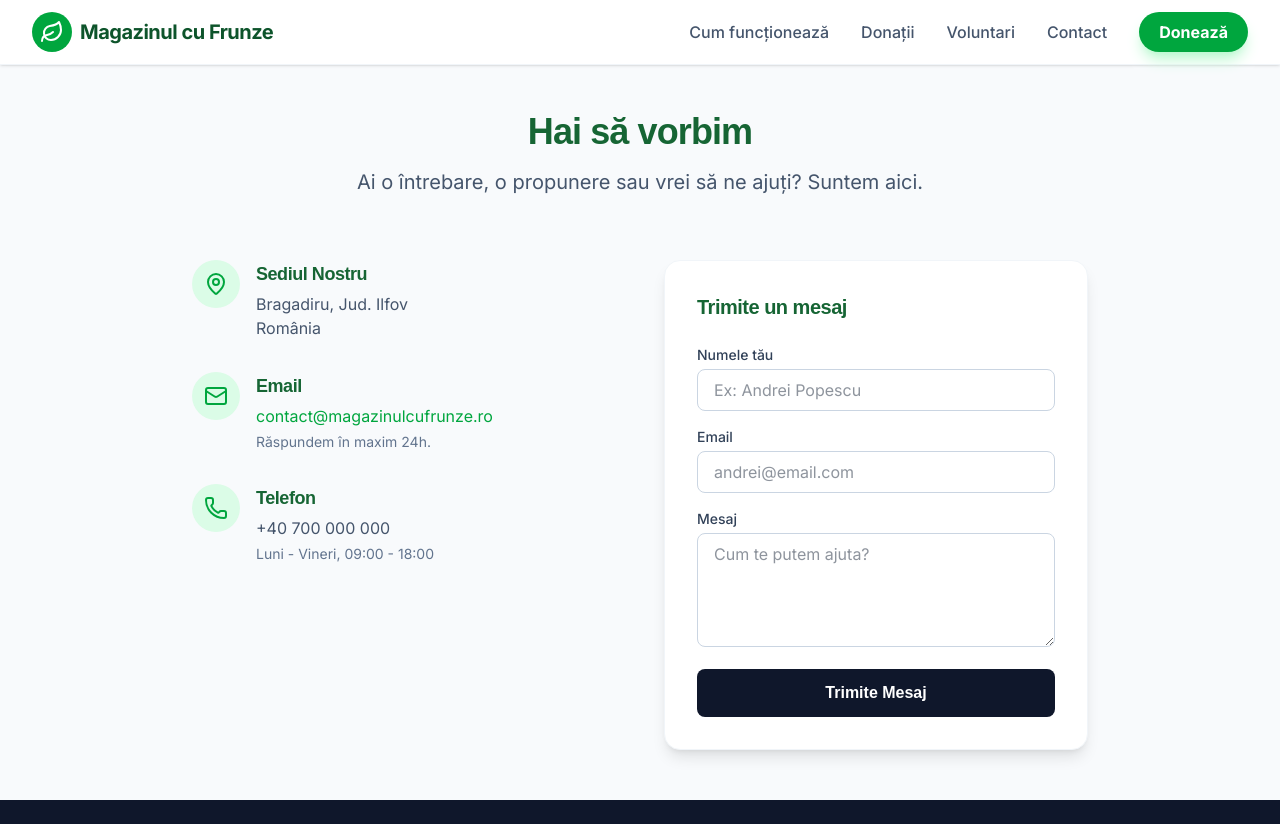
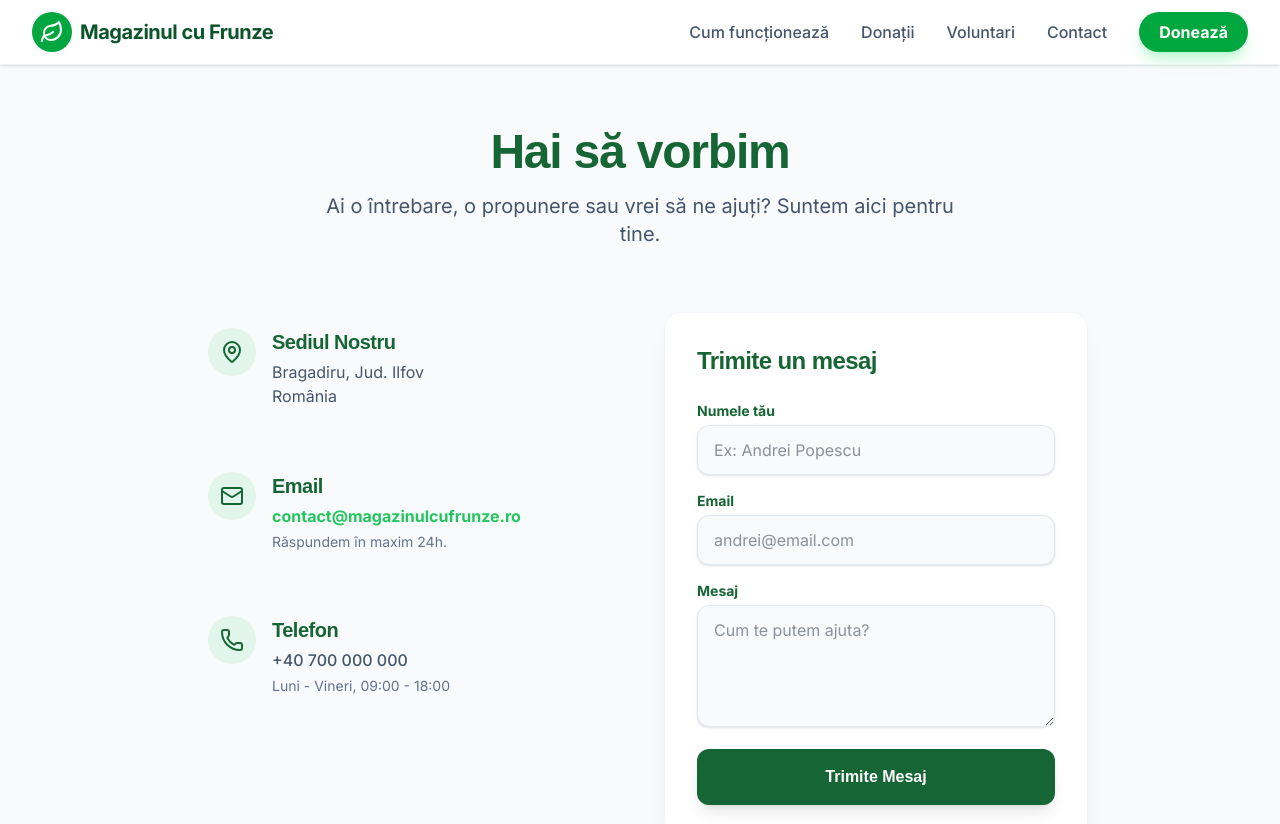
Before and after one commit to joahn3/magazinul-cu-frunze, a Next.js app in the folder leaf-store/: page /contact in a window 1280 px wide. Shown: the top 824 px of the page. Built offline with nearby package versions, Linux system fonts and the light colour scheme.

Commit message:
Update page.tsx

```diff
--- a/leaf-store/app/contact/page.tsx
+++ b/leaf-store/app/contact/page.tsx
@@ -1,71 +1,86 @@
 // app/contact/page.tsx
-import { Mail, MapPin, Phone, Instagram, Facebook } from 'lucide-react';
+import { Mail, MapPin, Phone } from 'lucide-react';
 
 export default function Contact() {
   return (
-    <div className="max-w-7xl mx-auto px-4 py-12">
+    <div className="max-w-7xl mx-auto px-4 py-16 bg-paper">
       <div className="text-center mb-16">
-        <h1 className="text-4xl font-bold text-slate-900 mb-4">Hai să vorbim</h1>
-        <p className="text-xl text-slate-600">
-          Ai o întrebare, o propunere sau vrei să ne ajuți? Suntem aici.
+        <h1 className="text-4xl md:text-5xl font-heading font-bold text-forest mb-4">Hai să vorbim</h1>
+        <p className="text-xl text-slate-600 max-w-2xl mx-auto font-body">
+          Ai o întrebare, o propunere sau vrei să ne ajuți? Suntem aici pentru tine.
         </p>
       </div>
 
       <div className="grid grid-cols-1 md:grid-cols-2 gap-12 max-w-4xl mx-auto">
         {/* Info Contact */}
         <div className="space-y-8">
-          <div className="flex items-start gap-4">
-            <div className="bg-green-100 p-3 rounded-full text-green-600">
+          <div className="flex items-start gap-4 p-4 rounded-xl hover:bg-white hover:shadow-sm transition duration-300">
+            <div className="bg-leaf/10 p-3 rounded-full text-forest">
               <MapPin size={24} />
             </div>
             <div>
-              <h3 className="font-bold text-lg mb-1">Sediul Nostru</h3>
+              <h3 className="font-heading font-bold text-xl text-forest mb-1">Sediul Nostru</h3>
               <p className="text-slate-600">Bragadiru, Jud. Ilfov<br/>România</p>
             </div>
           </div>
 
-          <div className="flex items-start gap-4">
-            <div className="bg-green-100 p-3 rounded-full text-green-600">
+          <div className="flex items-start gap-4 p-4 rounded-xl hover:bg-white hover:shadow-sm transition duration-300">
+            <div className="bg-leaf/10 p-3 rounded-full text-forest">
               <Mail size={24} />
             </div>
             <div>
-              <h3 className="font-bold text-lg mb-1">Email</h3>
-              <a href="mailto:contact@magazinulcufrunze.ro" className="text-green-600 hover:underline">
+              <h3 className="font-heading font-bold text-xl text-forest mb-1">Email</h3>
+              <a href="mailto:contact@magazinulcufrunze.ro" className="text-leaf font-bold hover:text-forest transition-colors">
                 contact@magazinulcufrunze.ro
               </a>
               <p className="text-sm text-slate-500 mt-1">Răspundem în maxim 24h.</p>
             </div>
           </div>
 
-          <div className="flex items-start gap-4">
-             <div className="bg-green-100 p-3 rounded-full text-green-600">
+          <div className="flex items-start gap-4 p-4 rounded-xl hover:bg-white hover:shadow-sm transition duration-300">
+             <div className="bg-leaf/10 p-3 rounded-full text-forest">
               <Phone size={24} />
             </div>
             <div>
-              <h3 className="font-bold text-lg mb-1">Telefon</h3>
-              <p className="text-slate-600">+40 700 000 000</p>
+              <h3 className="font-heading font-bold text-xl text-forest mb-1">Telefon</h3>
+              <p className="text-slate-600 font-medium">+40 700 000 000</p>
               <p className="text-sm text-slate-500 mt-1">Luni - Vineri, 09:00 - 18:00</p>
             </div>
           </div>
         </div>
 
         {/* Formular Simplu (Vizual) */}
-        <div className="bg-white p-8 rounded-2xl shadow-lg border border-slate-100">
-          <h3 className="font-bold text-xl mb-6">Trimite un mesaj</h3>
+        <div className="bg-white p-8 rounded-2xl shadow-xl shadow-green-900/5 border border-slate-100">
+          <h3 className="font-heading font-bold text-2xl text-forest mb-6">Trimite un mesaj</h3>
           <form className="space-y-4">
             <div>
-              <label className="block text-sm font-medium text-slate-700 mb-1">Numele tău</label>
-              <input type="text" className="w-full px-4 py-2 border border-slate-300 rounded-lg focus:ring-2 focus:ring-green-500 focus:border-transparent outline-none" placeholder="Ex: Andrei Popescu" />
+              <label className="block text-sm font-bold text-forest mb-1">Numele tău</label>
+              <input
+                type="text"
+                className="w-full px-4 py-3 border border-slate-200 rounded-xl focus:ring-2 focus:ring-leaf focus:border-transparent outline-none transition shadow-sm bg-paper"
+                placeholder="Ex: Andrei Popescu"
+              />
             </div>
             <div>
-              <label className="block text-sm font-medium text-slate-700 mb-1">Email</label>
-              <input type="email" className="w-full px-4 py-2 border border-slate-300 rounded-lg focus:ring-2 focus:ring-green-500 focus:border-transparent outline-none" placeholder="andrei@email.com" />
+              <label className="block text-sm font-bold text-forest mb-1">Email</label>
+              <input
+                type="email"
+                className="w-full px-4 py-3 border border-slate-200 rounded-xl focus:ring-2 focus:ring-leaf focus:border-transparent outline-none transition shadow-sm bg-paper"
+                placeholder="andrei@email.com"
+              />
             </div>
             <div>
-              <label className="block text-sm font-medium text-slate-700 mb-1">Mesaj</label>
-              <textarea rows={4} className="w-full px-4 py-2 border border-slate-300 rounded-lg focus:ring-2 focus:ring-green-500 focus:border-transparent outline-none" placeholder="Cum te putem ajuta?"></textarea>
+              <label className="block text-sm font-bold text-forest mb-1">Mesaj</label>
+              <textarea
+                rows={4}
+                className="w-full px-4 py-3 border border-slate-200 rounded-xl focus:ring-2 focus:ring-leaf focus:border-transparent outline-none transition shadow-sm bg-paper"
+                placeholder="Cum te putem ajuta?"
+              ></textarea>
             </div>
-            <button type="button" className="w-full bg-slate-900 hover:bg-green-600 text-white font-bold py-3 rounded-lg transition">
+            <button
+              type="button"
+              className="w-full bg-forest hover:bg-forest-hover text-white font-heading font-bold py-4 rounded-xl transition shadow-lg transform hover:-translate-y-0.5"
+            >
               Trimite Mesaj
             </button>
           </form>
```
